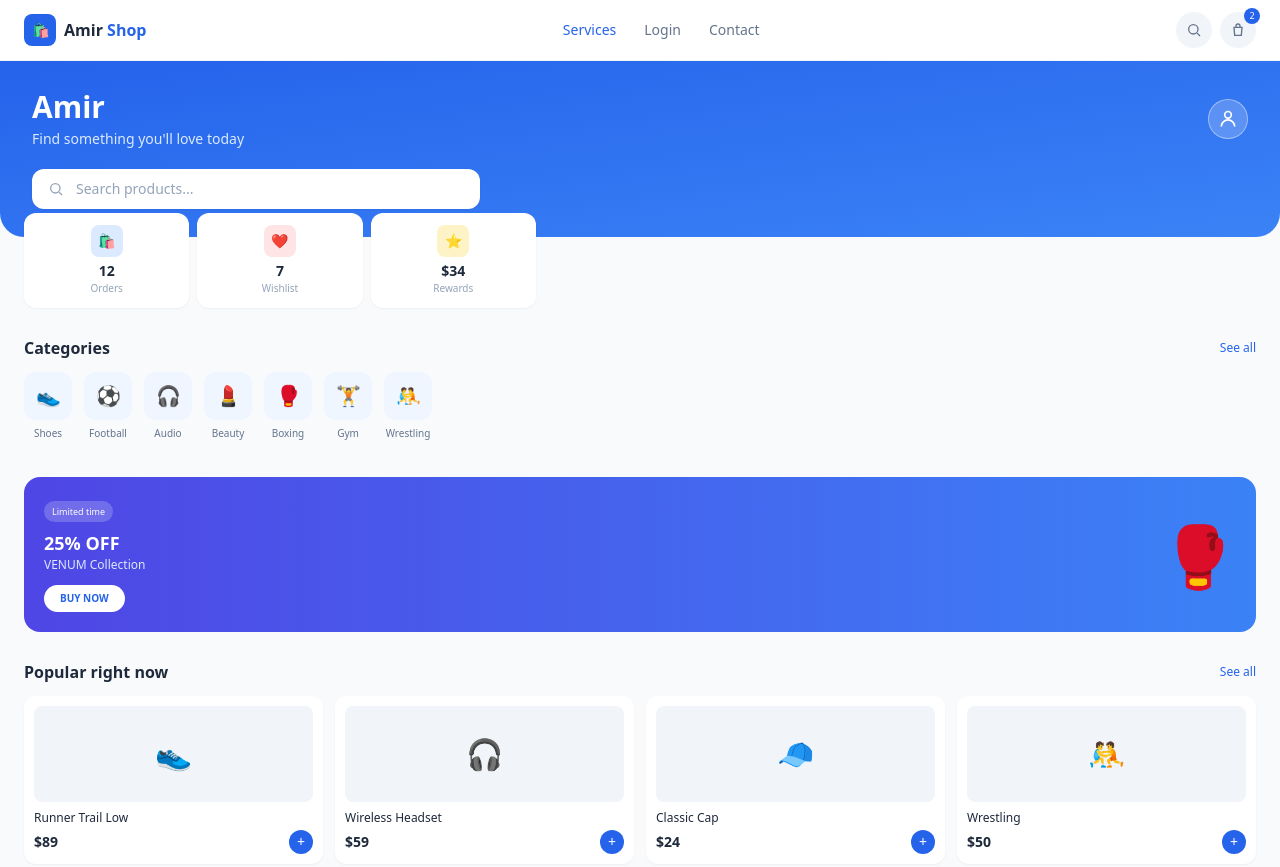
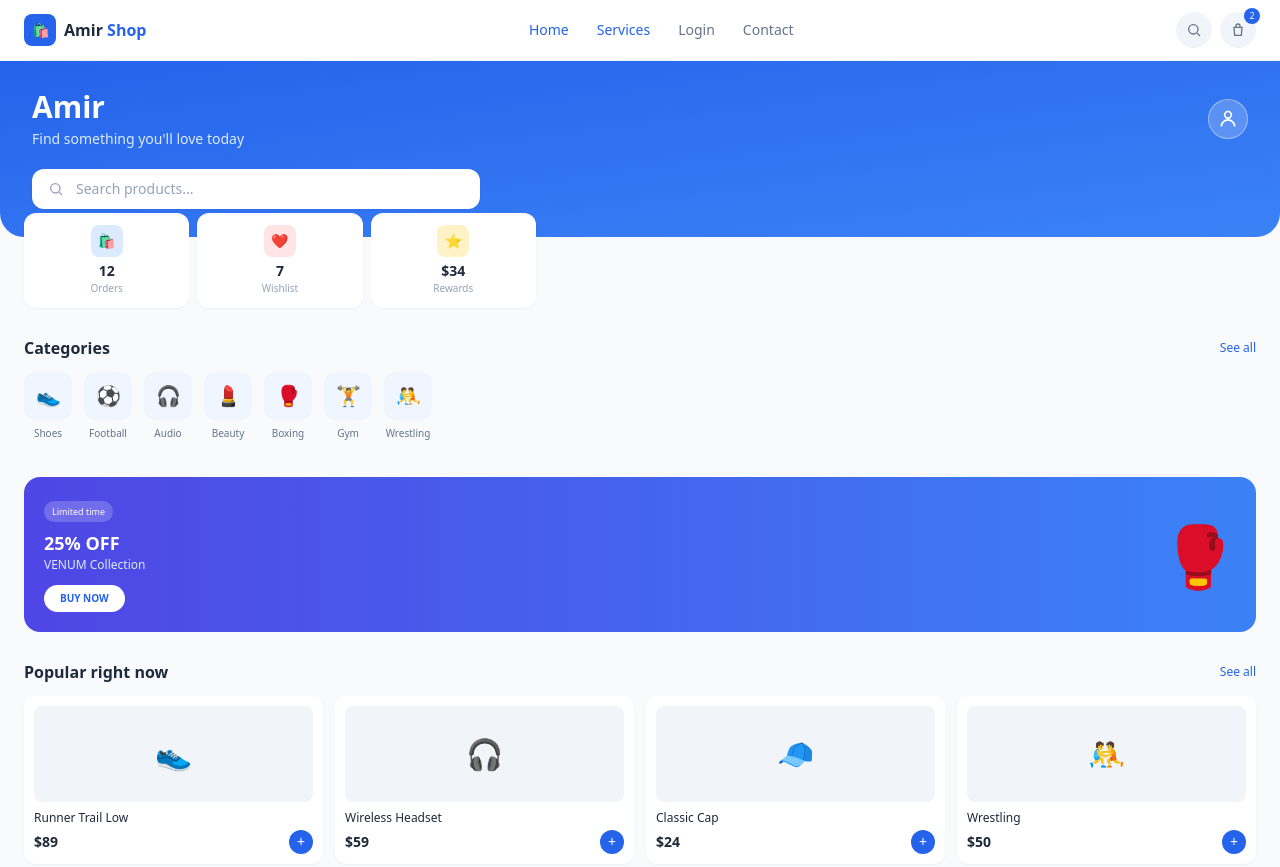
Before and after one commit to sakinatuba145/online-shop, a plain HTML site: page home/amir.html in a window 1280 px wide. Shown: the top 867 px of the page. Drawn offline with nearby package versions, Linux system fonts and the light colour scheme; files whose address does not match are found by name.

```diff
--- a/home/amir.html
+++ b/home/amir.html
@@ -34,6 +34,10 @@
 
     <!-- Desktop Menu -->
     <div class="hidden items-center gap-7 text-sm font-medium md:flex">
+
+      <a href="../home/amir.html" class="text-blue-600">
+        Home
+      </a>
 
       <a href="../services/services.html" class="text-blue-600">
         Services
```
